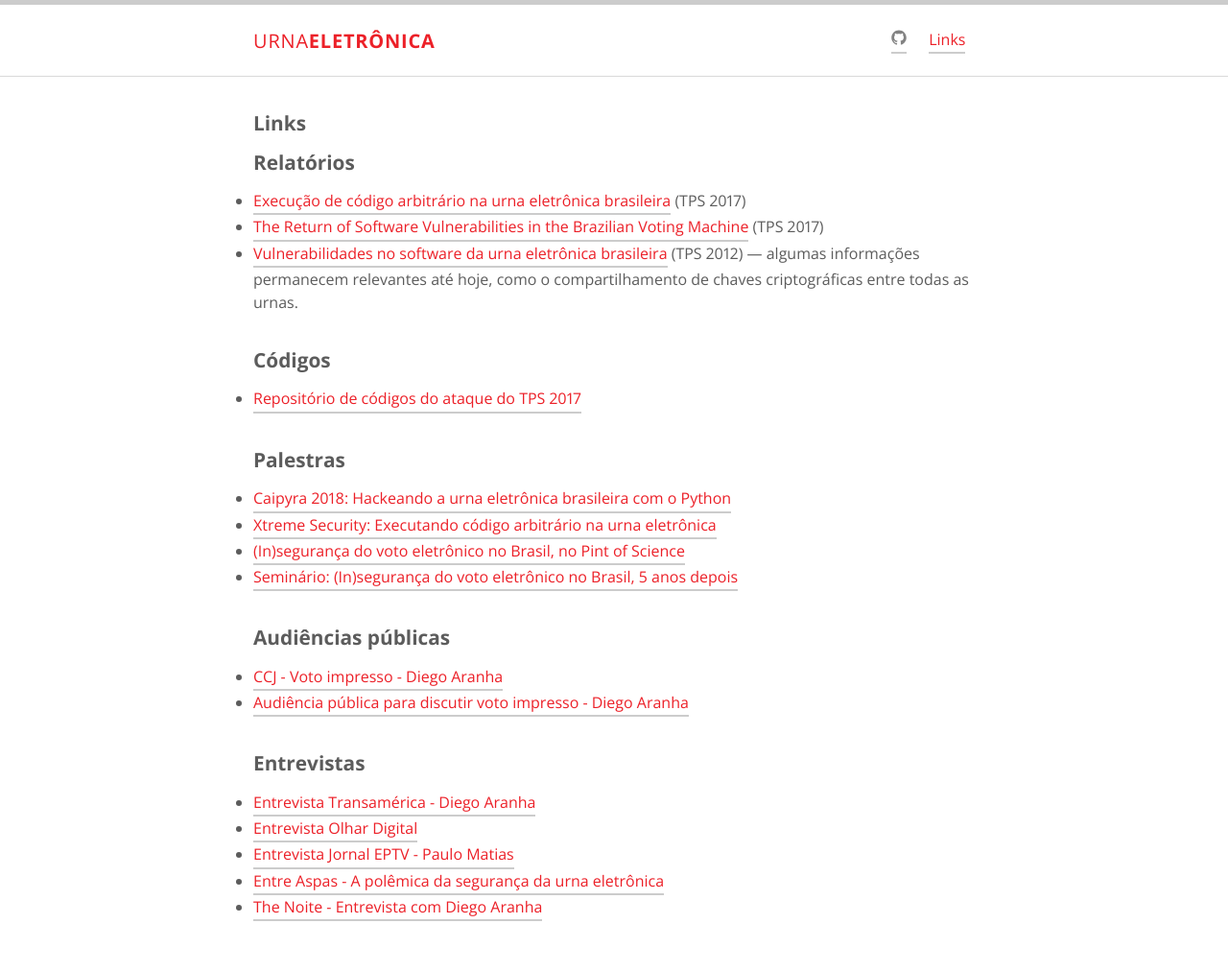
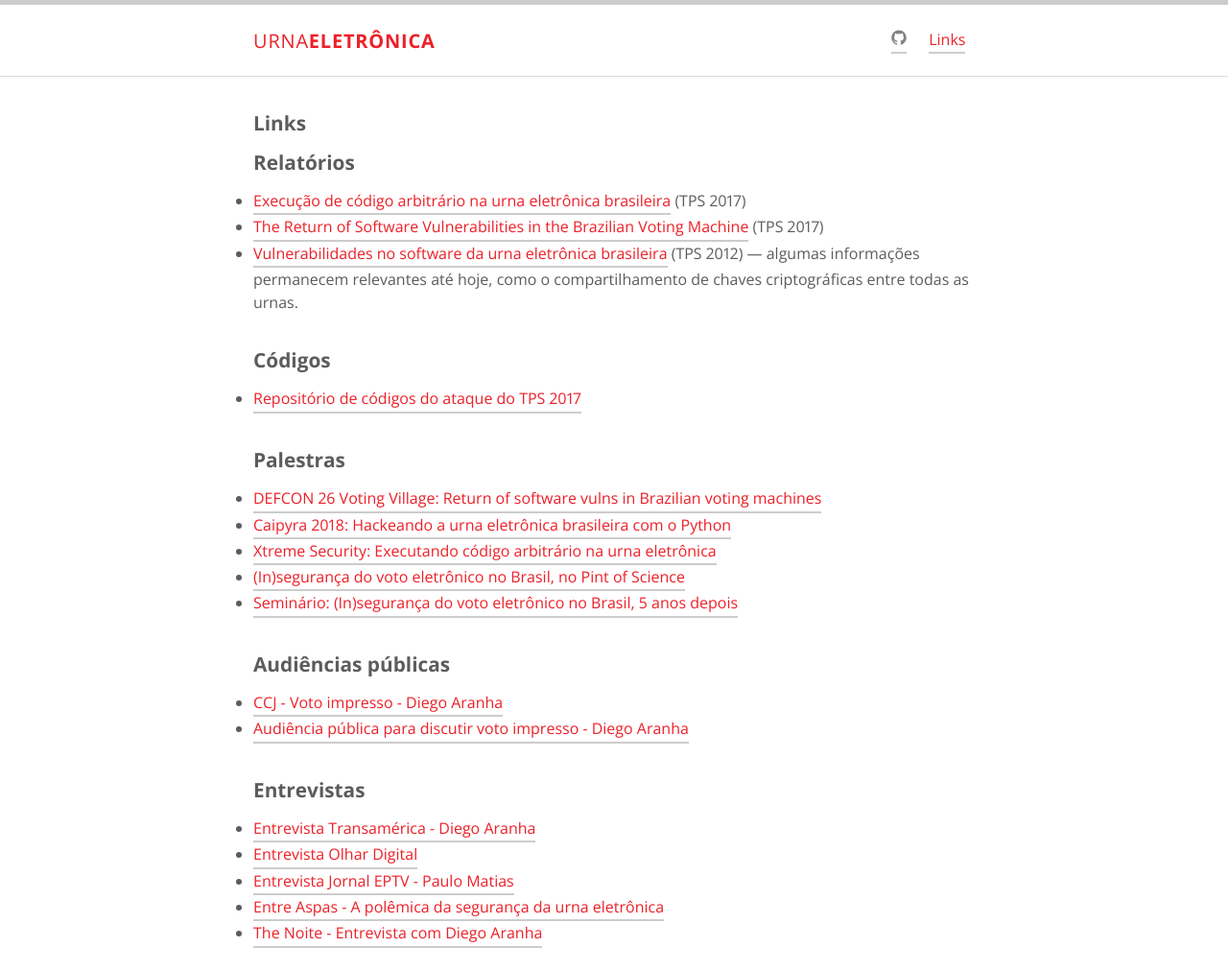
Before and after one commit to epicleet/urna-website, a Jekyll site: the page built from links.md, in a window 1280 px wide. Shown: the whole page at 96% size. Built offline with Jekyll 4.4.1, drawn with Linux system fonts in a browser that asks for light colours; before the commit the page ends 984 px from its top, so only the background shows below that.

Commit message:
Adiciona apresentação da DEFCON

```diff
--- a/links.md
+++ b/links.md
@@ -20,6 +20,7 @@ permalink: /links/
 
 # Palestras
 
+* [DEFCON 26 Voting Village: Return of software vulns in Brazilian voting machines](https://www.youtube.com/watch?v=TkoCnyhmorg)
 * [Caipyra 2018: Hackeando a urna eletrônica brasileira com o Python](https://www.youtube.com/watch?v=MeMZDCecuIA)
 * [Xtreme Security: Executando código arbitrário na urna eletrônica](https://www.youtube.com/watch?v=sbj82-0koas)
 * [(In)segurança do voto eletrônico no Brasil, no Pint of Science](https://www.facebook.com/onovolab/videos/183012755591781)
```
